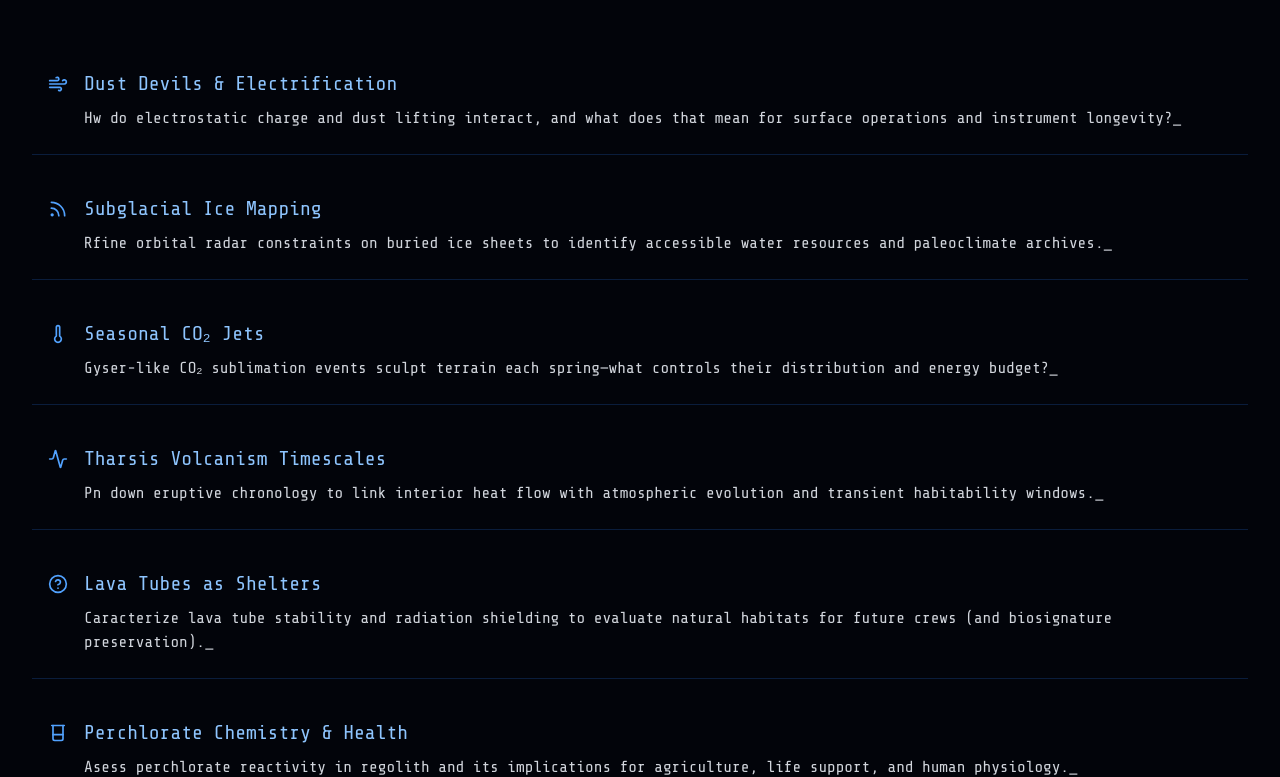
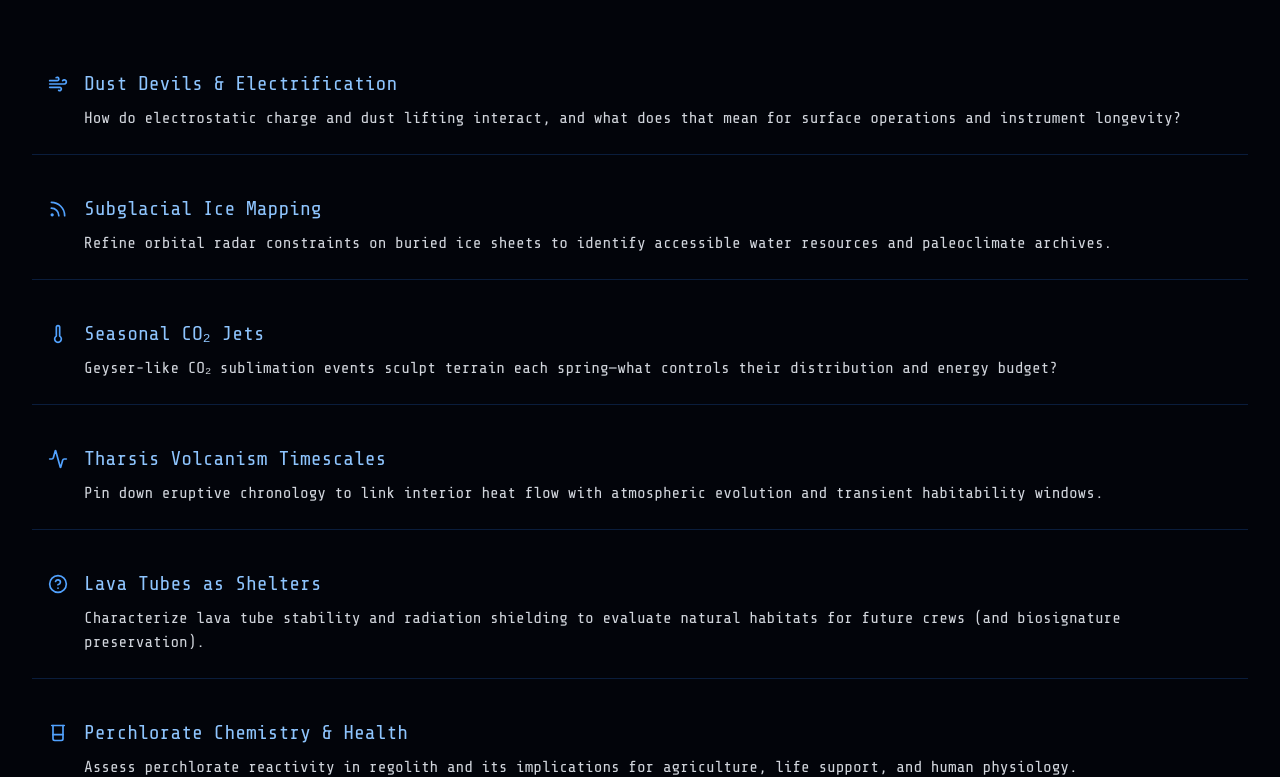
Before and after one commit to zh4ck/hackathon, a Next.js app: page /EndJourney in a window 1280 px wide. Shown: the part 1206-1983 px from the top of the page. Built offline with nearby package versions, Linux system fonts and the light colour scheme.

Commit message:
more EndJourney fixes

```diff
--- a/app/EndJourney/page.tsx
+++ b/app/EndJourney/page.tsx
@@ -4,7 +4,7 @@ import Image from 'next/image';
 import Link from 'next/link';
 import { Share_Tech_Mono } from 'next/font/google';
 import { Rss, Beaker, Thermometer, Wind, AlertTriangle, HelpCircle, Activity } from 'lucide-react';
-import { useState, useEffect, ReactNode, ElementType } from 'react';
+import { useState, useEffect, useRef, ReactNode, ElementType } from 'react';
 
 // A more futuristic, monospace font for the terminal feel
 const techMono = Share_Tech_Mono({ subsets: ['latin'], weight: ['400'] });
@@ -40,11 +40,34 @@ interface LogEntryProps {
 }
 
 function LogEntry({ timestamp, title, icon: Icon, children }: LogEntryProps) {
-  const bodyText = typeof children === 'string' ? children : '';
-  const typedBody = useTypingEffect(bodyText, 10);
+  const containerRef = useRef<HTMLDivElement | null>(null);
+  const [isVisible, setIsVisible] = useState(false);
+
+  useEffect(() => {
+    const el = containerRef.current;
+    if (!el) return;
+    const observer = new IntersectionObserver(
+      (entries) => {
+        entries.forEach((entry) => {
+          if (entry.isIntersecting) {
+            setIsVisible(true);
+            observer.unobserve(entry.target);
+          }
+        });
+      },
+      { threshold: 0.15, rootMargin: '0px 0px -10% 0px' }
+    );
+    observer.observe(el);
+    return () => observer.disconnect();
+  }, []);
 
   return (
-    <div className="relative border-b border-blue-500/20 py-6 px-4 group">
+    <div
+      ref={containerRef}
+      className={`relative border-b border-blue-500/20 py-6 px-4 group transition-all duration-700 ease-out ${
+        isVisible ? 'opacity-100 translate-y-0' : 'opacity-0 translate-y-2'
+      }`}
+    >
       {/* Corner Brackets for effect */}
       <div className="absolute top-0 left-0 w-4 h-4 border-t-2 border-l-2 border-blue-500/0 group-hover:border-blue-500 transition-all duration-300"></div>
       <div className="absolute bottom-0 right-0 w-4 h-4 border-b-2 border-r-2 border-blue-500/0 group-hover:border-blue-500 transition-all duration-300"></div>
@@ -56,9 +79,7 @@ function LogEntry({ timestamp, title, icon: Icon, children }: LogEntryProps) {
             <h3 className="text-xl text-blue-300">{title}</h3>
             {timestamp && <p className="text-xs text-gray-500">{timestamp}</p>}
           </div>
-          <p className="text-gray-300 mt-2 pr-4">{typedBody}
-            <span className="animate-pulse">_</span>
-          </p>
+          <p className="text-gray-300 mt-2 pr-4">{children}</p>
         </div>
       </div>
     </div>
```
